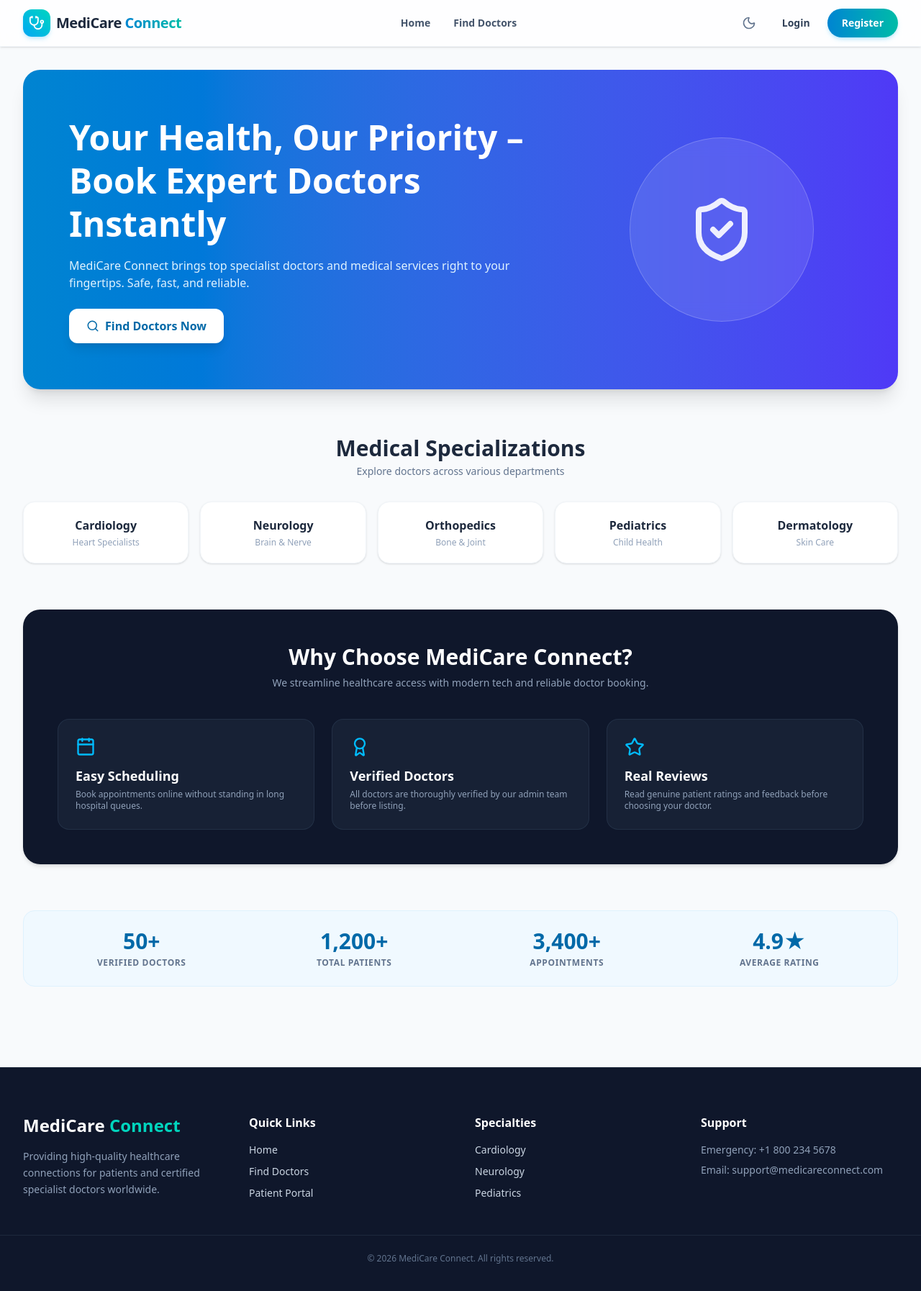
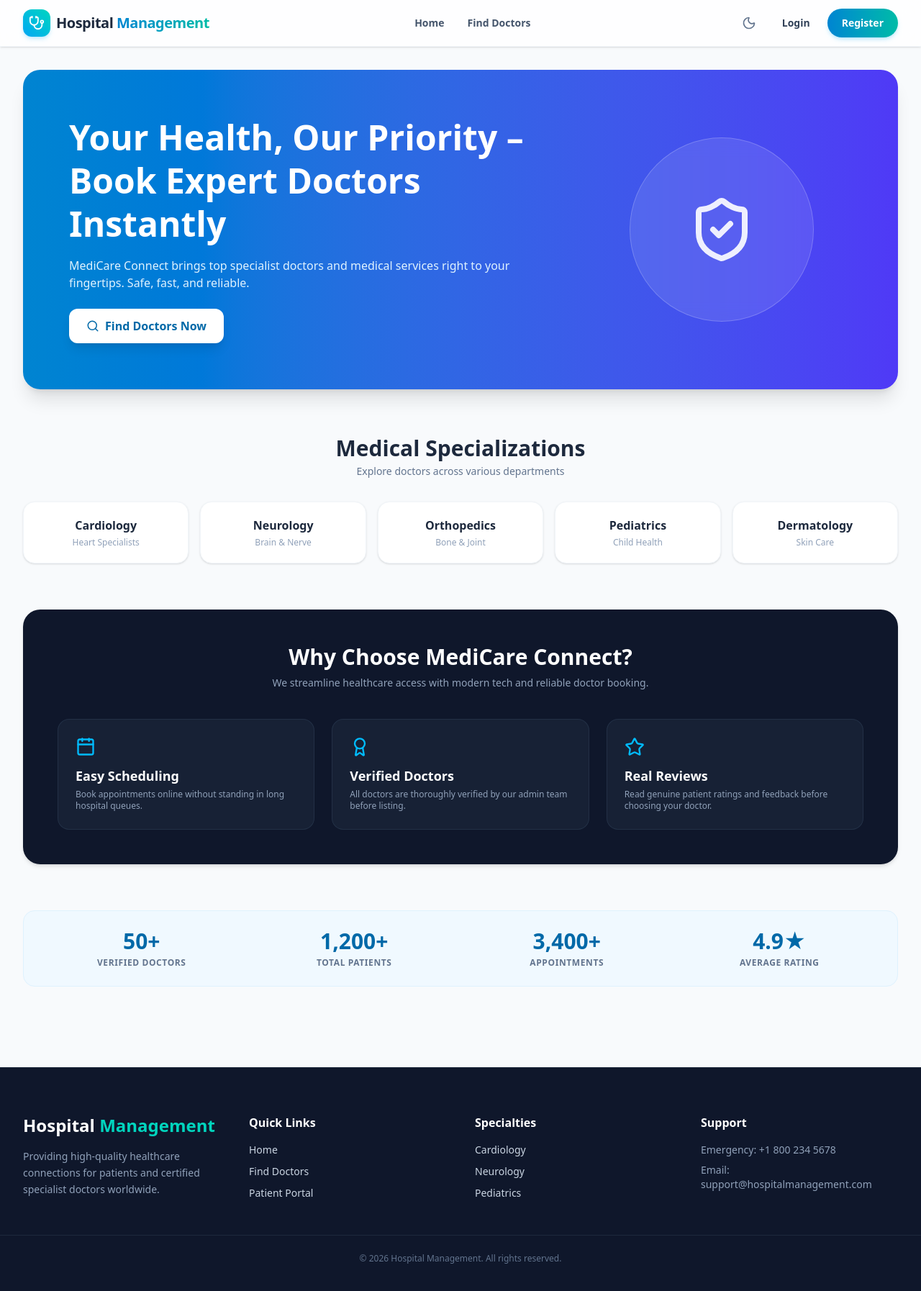
Before and after one commit to coderprotap67/MediCare-Connect-Hospital-Appointment-Healthcare-Management-System-1, a Next.js app: page / in a window 1280 px wide. Shown: the top 1794 px of the page at 72% size. Built offline with nearby package versions, Linux system fonts and the light colour scheme.

Commit message:
some bug fixed

```diff
--- a/src/components/Footer.jsx
+++ b/src/components/Footer.jsx
@@ -3,7 +3,7 @@ export default function Footer() {
     <footer className="bg-slate-900 text-slate-300 pt-16 pb-12 mt-20 border-t border-slate-800">
       <div className="max-w-7xl mx-auto px-4 sm:px-6 lg:px-8 grid grid-cols-1 md:grid-cols-4 gap-10">
         <div>
-          <h3 className="text-2xl font-bold text-white mb-4">MediCare <span className="text-teal-400">Connect</span></h3>
+          <h3 className="text-2xl font-bold text-white mb-4">Hospital  <span className="text-teal-400">Management</span></h3>
           <p className="text-sm text-slate-400 leading-relaxed">
             Providing high-quality healthcare connections for patients and certified specialist doctors worldwide.
           </p>
@@ -27,11 +27,11 @@ export default function Footer() {
         <div>
           <h4 className="text-white font-bold mb-4">Support</h4>
           <p className="text-sm text-slate-400">Emergency: +1 800 234 5678</p>
-          <p className="text-sm text-slate-400 mt-2">Email: support@medicareconnect.com</p>
+          <p className="text-sm text-slate-400 mt-2">Email: support@hospitalmanagement.com</p>
         </div>
       </div>
       <div className="max-w-7xl mx-auto px-4 sm:px-6 lg:px-8 mt-12 pt-6 border-t border-slate-800 text-center text-xs text-slate-500">
-        © {new Date().getFullYear()} MediCare Connect. All rights reserved.
+        © {new Date().getFullYear()} Hospital Management. All rights reserved.
       </div>
     </footer>
   );
--- a/src/components/Navbar.jsx
+++ b/src/components/Navbar.jsx
@@ -30,7 +30,7 @@ export default function Navbar() {
             <Stethoscope size={22} />
           </div>
           <span className="text-xl font-extrabold tracking-tight text-slate-800">
-            MediCare <span className="text-transparent bg-clip-text bg-gradient-to-r from-sky-600 to-teal-500">Connect</span>
+            Hospital  <span className="text-transparent bg-clip-text bg-gradient-to-r from-sky-600 to-teal-500">Management</span>
           </span>
         </Link>
         <div className="hidden md:flex items-center gap-8 font-semibold text-slate-600 text-sm">
--- a/src/components/Sidebar.jsx
+++ b/src/components/Sidebar.jsx
@@ -34,7 +34,7 @@ export default function Sidebar() {
   if (loading) {
     return (
       <aside className="w-64 bg-slate-900 text-white min-h-screen p-5 flex flex-col">
-        <h2 className="text-2xl font-bold mb-8 text-cyan-400">MediCare Dashboard</h2>
+        <h2 className="text-2xl font-bold mb-8 text-cyan-400">Hospital Dashboard</h2>
         <p className="text-slate-400 text-sm">Loading navigation...</p>
       </aside>
     );
```
